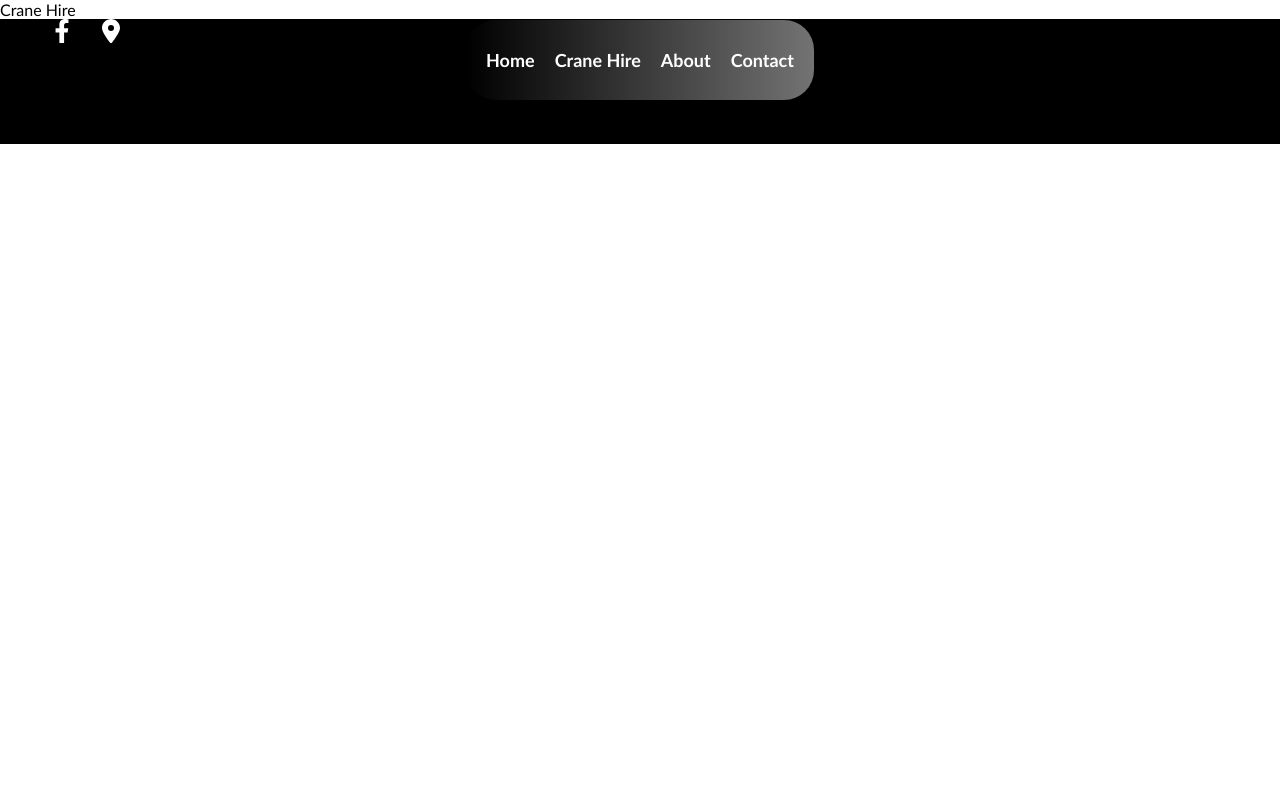
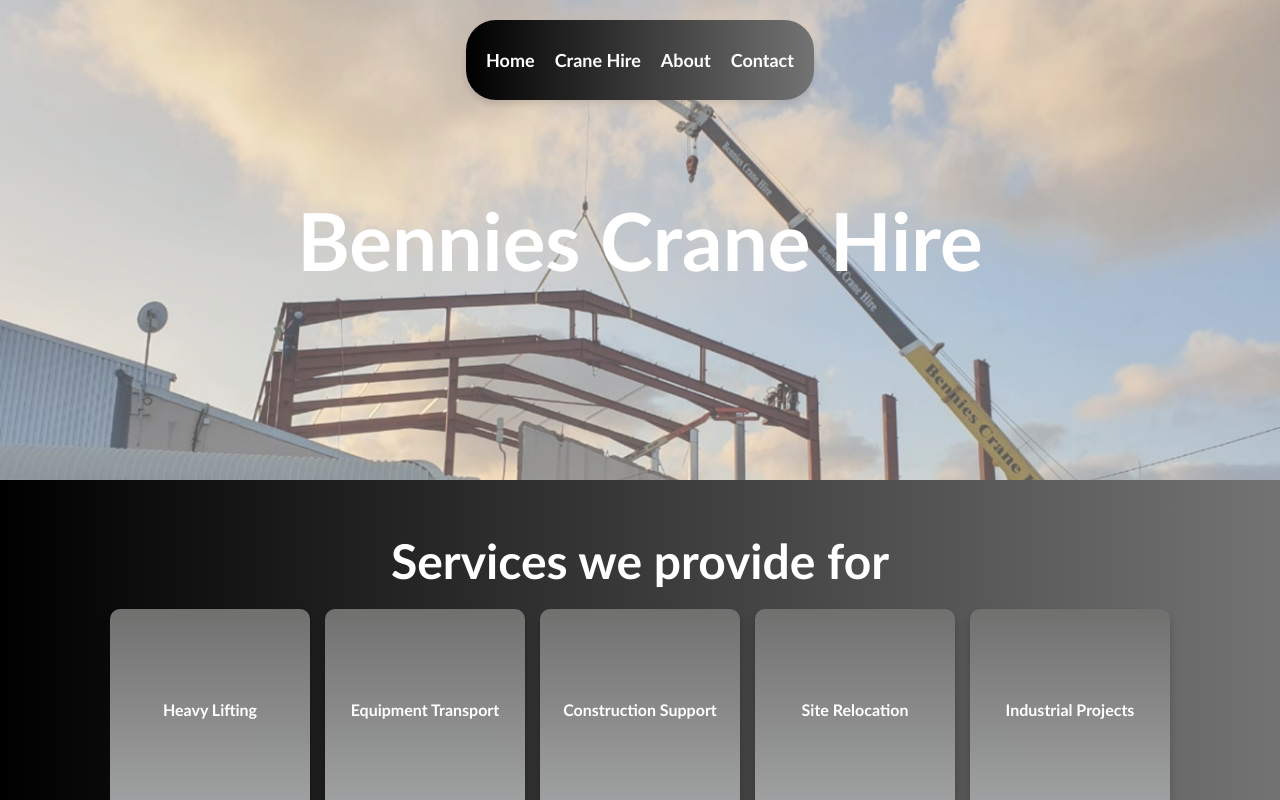
Before and after one commit to Jamie-VC/bennies-welding-works-website, a React (Create React App) app: page /cranehire in a window 1280 px wide. Built offline with nearby package versions, Linux system fonts and the light colour scheme.

Commit message:
crane hire page created

```diff
--- /dev/null
+++ b/src/components/chServices.js
@@ -0,0 +1,12 @@
+import React from 'react'
+import '../styles/chServices.css'
+
+function chServices({servicetext}) {
+  return (
+    <div className='servicebox'>
+      <div className='servicetext'> {servicetext} </div>
+    </div>
+  )
+}
+
+export default chServices
--- a/src/pages/CranHire.js
+++ b/src/pages/CranHire.js
@@ -1,11 +1,36 @@
 import React from 'react'
+import chBackground from '../assets/chbackground.png'
+import ServiceBox from '../components/chServices'
+import '../styles/CraneHire.css'
 
 /* we supply cranes for what services*/
 /* Types of cranes e.g. all terrain */
 function CranHire() {
   return (
-    <div>
-      Crane Hire
+    <div className='chPage'>
+
+      <div className='chhome' style={{ backgroundImage: `url(${chBackground})`}}>
+        <div className='bcheader'>
+          <h1> Bennies Crane Hire </h1>
+        </div>
+      </div>
+
+      <div className='chServices'>
+        <h1> Services we provide for </h1>
+        <div className="service-box-container">
+          <ServiceBox servicetext="Heavy Lifting" />
+          <ServiceBox servicetext="Equipment Transport" />
+          <ServiceBox servicetext="Construction Support" />
+          <ServiceBox servicetext="Site Relocation" />
+          <ServiceBox servicetext="Industrial Projects" />
+          <ServiceBox servicetext="Emergency Response" />
+        </div>
+      </div>
+
+      <div className='chGallery'>
+        <h1> Gallery </h1>
+      </div>
+
     </div>
   )
 }
--- /dev/null
+++ b/src/styles/CraneHire.css
@@ -0,0 +1,71 @@
+.chPage {
+    margin: 0;
+    padding: 0;
+}
+
+/* chhome styles */
+.chPage .chhome {
+    width: 100%;
+    height: 60vh;
+    display: flex;
+    justify-content: center; /* Center content horizontally */
+    align-items: center;    /* Center content vertically */
+    background-position: center;
+    background-repeat: no-repeat;
+    background-size: cover;
+    font-family: "Gill Sans", "Gill Sans MT", Calibri, "Trebuchet MS", sans-serif;
+}
+
+.chPage .chhome h1 {
+    font-size: 5rem; /* Adjust font size as needed */
+    font-weight: bold; /* Make the text bold */
+    color: white; /* Set text color */
+    text-align: center; /* Ensure text alignment is centered */
+    margin: 0; /* Remove margin */
+}
+
+/* chServices styles */
+.chPage .chServices {
+    background: linear-gradient(to right, #000000, #737373);
+    padding: 20px; /* Add padding to separate content from edges */
+}
+
+.chPage .chServices h1 {
+    color: white;
+    text-align: center;
+    font-size: 3rem; /* Adjust size for the header */
+    margin-bottom: 20px; /* Add spacing below the header */
+}
+
+.chPage .chServices .service-box-container {
+    display: flex; /* Enable flexbox layout */
+    flex-wrap: wrap; /* Allow wrapping to the next line if necessary */
+    justify-content: center; /* Center items horizontally */
+    gap: 15px; /* Space between the service boxes */
+}
+
+.chPage .chServices .service-box-container .service-box {
+    flex: 0 1 auto; /* Let boxes size naturally based on content */
+    padding: 20px; /* Add padding inside each box */
+    background-color: #ffffff; /* Background color for each box */
+    border-radius: 10px; /* Rounded corners */
+    box-shadow: 0 4px 6px rgba(0, 0, 0, 0.2); /* Subtle shadow effect */
+    text-align: center; /* Center text inside the box */
+    color: #000; /* Text color */
+    font-size: 1.2rem; /* Adjust font size */
+    font-weight: bold;
+    min-width: 150px; /* Set a minimum width for boxes */
+}
+
+
+/* chGallery styles */
+.chPage .chGallery {
+    background: linear-gradient(to right, #000000, #737373);
+    padding: 20px; /* Add padding for separation */
+}
+
+.chPage .chGallery h1 {
+    color: white;
+    text-align: center;
+    font-size: 3rem;
+}
--- /dev/null
+++ b/src/styles/chServices.css
@@ -0,0 +1,18 @@
+.servicebox {
+    width: 200px; /* Box dimensions */
+    height: 200px;
+    display: flex;
+    align-items: center;
+    justify-content: center;
+    background: linear-gradient(to bottom, #70706F, #A1A2A3); /* Box background */
+    border-radius: 10px;
+    box-shadow: 0 6px 8px rgba(0, 0, 0, 0.2);
+    overflow: hidden; /* Prevent content from spilling out */
+    transition: transform 0.3s ease, box-shadow 0.3s ease;
+    cursor: pointer;
+}
+.servicetext{
+    color: white;
+    font-size: medium;
+    font-weight: bold;
+}
```
Also changed, not shown: src/assets/chbackground.png (added).
